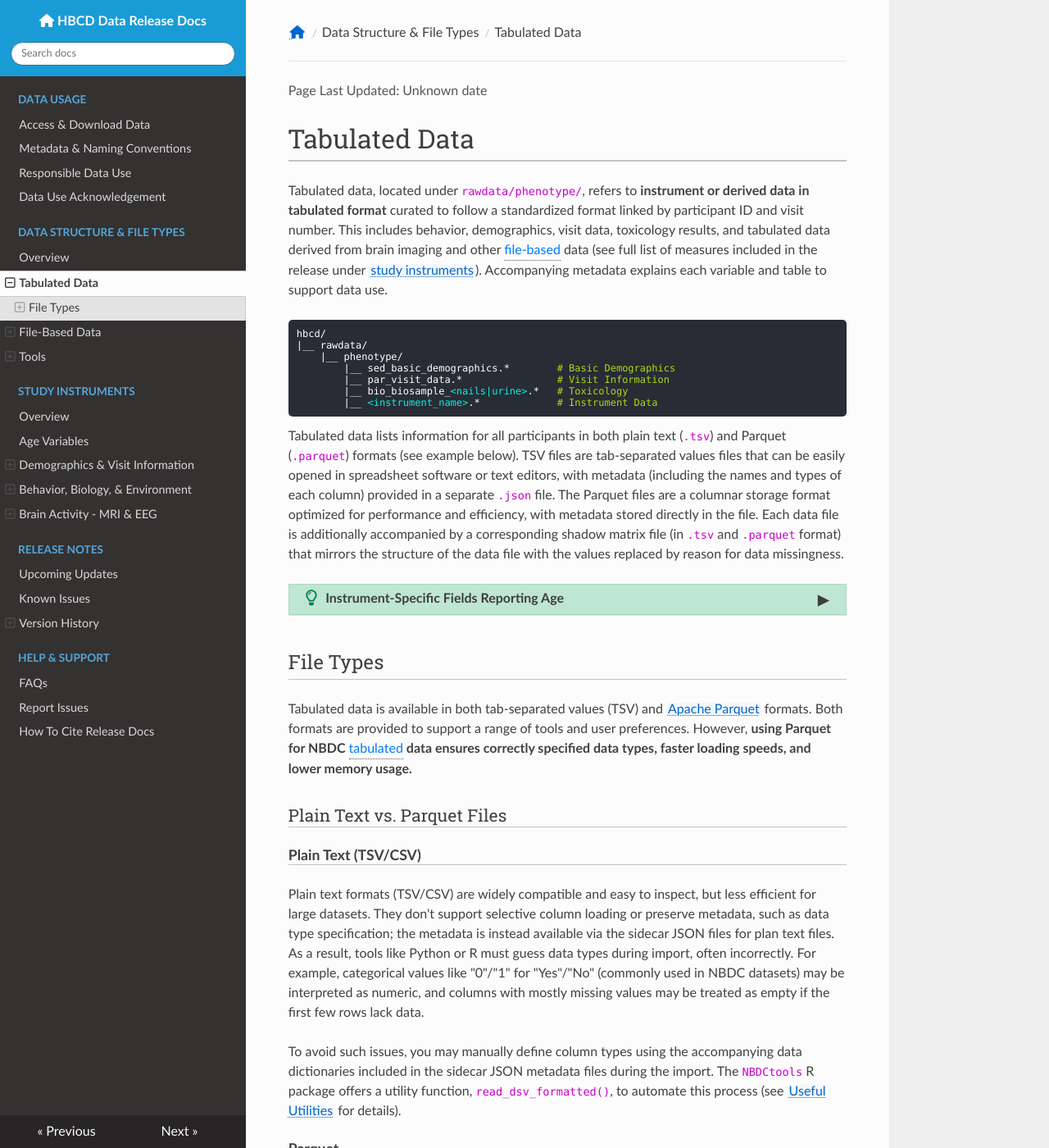
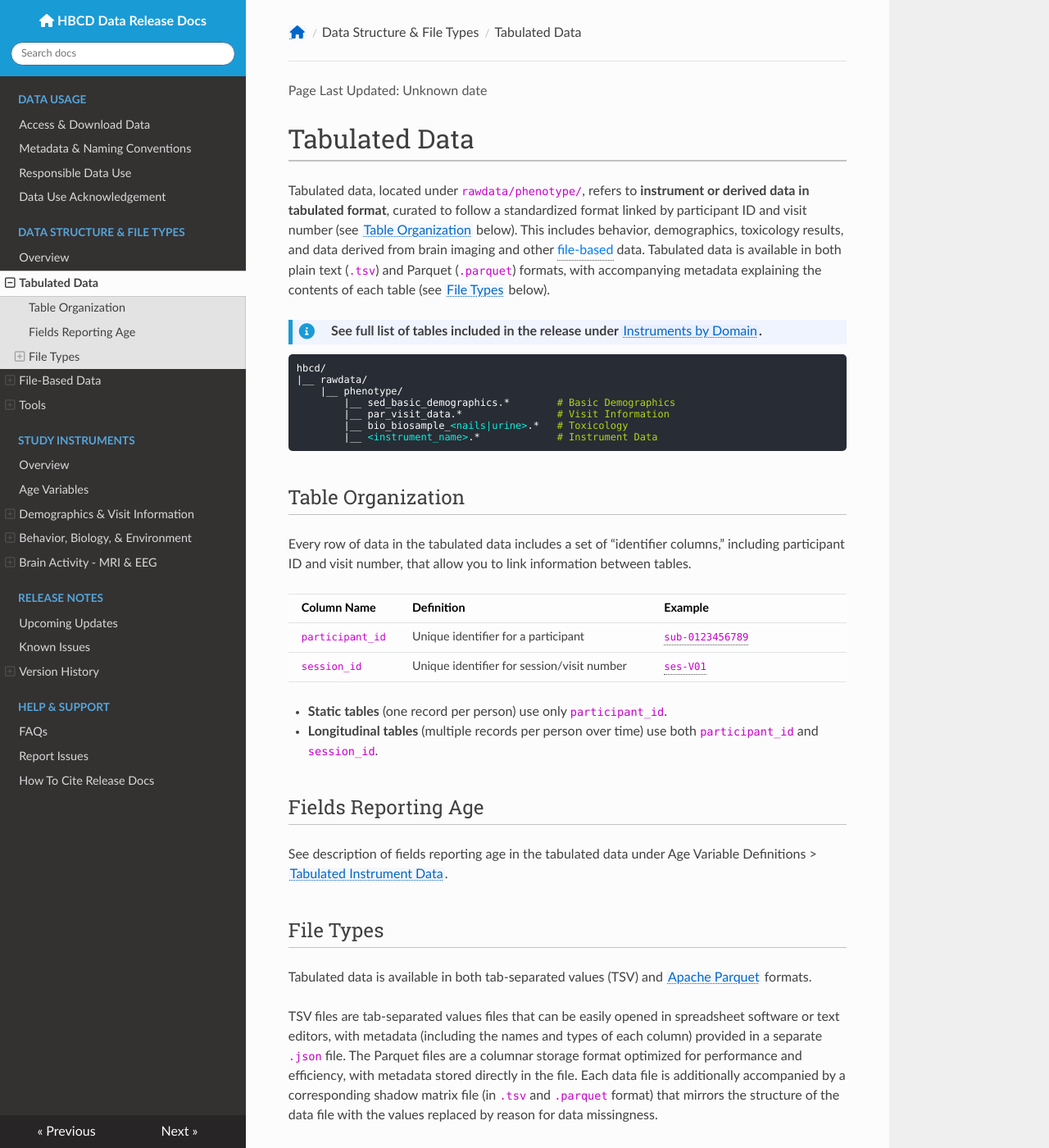
Before and after one commit to nbdc-datahub/hbcd-docs, an MkDocs documentation site: the page built from docs/datacuration/phenotypes.md, in a window 1280 px wide and 1400 px high. Shown: the whole window at 82% size. Built offline with MkDocs 1.6.1, drawn with Linux system fonts in a browser that asks for light colours; nearby versions of some CDN libraries; some of the changed text lies outside the part shown.

Commit message:
remove redundant info boxes for age definitions and also add new section under tabulated data describing identifier columns

```diff
--- a/docs/datacuration/phenotypes.md
+++ b/docs/datacuration/phenotypes.md
@@ -1,6 +1,13 @@
 # Tabulated Data
 
-Tabulated data, located under `rawdata/phenotype/`, refers to **instrument or derived data in tabulated format** curated to follow a standardized format linked by participant ID and visit number. This includes behavior, demographics, visit data, toxicology results, and tabulated data derived from brain imaging and other <span class="tooltip">file-based<span class="tooltiptext">imaging and biosignal data<br>(varied formats)</span></span> data (see full list of measures included in the release under [study instruments](../instruments/index.md)). Accompanying metadata explains each variable and table to support data use.
+Tabulated data, located under `rawdata/phenotype/`, refers to **instrument or derived data in tabulated format**, curated to follow a standardized format linked by participant ID and visit number (see [Table Organization](#table-organization) below). This includes behavior, demographics, toxicology results, and data derived from brain imaging and other <span class="tooltip">file-based<span class="tooltiptext">imaging and biosignal data<br>(varied formats)</span></span> data. Tabulated data is available in both plain text (`.tsv`) and Parquet (`.parquet`) formats, with accompanying metadata explaining the contents of each table (see [File Types](#file-types) below).
+
+<div class="notification-banner static-banner">
+  <span class="emoji"><i class="fa-solid fa-circle-info"></i></span>
+  <span class="text">
+     See full list of tables included in the release under <a href="../../instruments/#instruments-by-domain" target="_blank">Instruments by Domain</a>.
+  </span>
+</div>
 
 <pre class="folder-tree">
 hbcd/
@@ -12,35 +19,45 @@ hbcd/
         |__ <span class="placeholder">&lt;instrument_name&gt;</span>.*             <span class="hashtag"># Instrument Data</span>
 </pre>
 
-Tabulated data lists information for all participants in both plain text (`.tsv`) and Parquet (`.parquet`) formats (see example below). TSV files are tab-separated values files that can be easily opened in spreadsheet software or text editors, with metadata (including the names and types of each column) provided in a separate `.json` file. The Parquet files are a columnar storage format optimized for performance and efficiency, with metadata stored directly in the file. Each data file is additionally accompanied by a corresponding shadow matrix file (in `.tsv` and `.parquet` format) that mirrors the structure of the data file with the values replaced by reason for data missingness.
+## Table Organization
 
-<p>
-<div id="instrument-age" class="notification-banner" onclick="toggleCollapse(this)">
-  <span class="emoji"><i class="fa-regular fa-lightbulb"></i></span>
-    <span class="text-with-link">
-    <span class="text">Instrument-Specific Fields Reporting Age</span>
-    <a class="anchor-link" href="#instrument-age" title="Copy link">
-    <i class="fa-solid fa-link"></i>
-    </a>
-    </span>
-  <span class="arrow">▸</span>
-</div>
-<div class="notification-collapsible-content">
-<p><i>See the <a href="../../instruments/agevariables">Age Variable Definitions</a> section for a summary of all age-related variables across the release, as well as the information summarized in table format <a href="../../instruments/agevariables/#tabulated-instrument-data">here</a>.</i></p>
-<b>Gestational Age at Administration</b> (<code>&lt;instrument_name&gt;_gestational_age</code>): 'GAA' is the time from the first day of the birth parent’s last menstrual period (LMP), estimated as EDD minus 280 days, to the instrument administration date. GAA is given in whole weeks, rounded down, for only the V01 visit. For a given participant, GAA typically varies by no more than 4 weeks across protocol elements except in cases where protocol exceptions were granted.
-<br>
-<br>
-<b>Chronological Age at Administration</b> (<code>&lt;instrument_name&gt;_candidate_age</code>): Reported in years (to three decimal places), chronological age is the time from birth (with the birthdate jittered up to 7 days to mitigate identification risks) to the date of instrument administration (for V02 onward). It is calculated by dividing the total days elapsed (rounded down) by 365.25. Reporting in years, rather than months, ensures consistency across developmental stages (e.g., toddlerhood, childhood), while three-decimal precision compensates for birthdate adjustments, yielding values closer to actual age.
-<br>
-<br>
-<b>Adjusted Chronological Age at Administration</b> (<code>&lt;instrument_name&gt;_adjusted_age</code>): 'ACAA' is the time elapsed between the estimated date of delivery (EDD) and date of instrument administration (for V02 onward), reported in whole weeks rounded down to the nearest week.
-<br>
-<br>
-</div>
-</p>
+Every row of data in the tabulated data includes a set of “identifier columns,” including participant ID and visit number, that allow you to link information between tables.
+
+<table class="table-no-vertical-lines" style="width: 100%; border-collapse: collapse; table-layout: fixed;">
+<thead>
+  <th style="width: 10%;">Column Name</th>
+  <th style="width: 45%;">Definition</th>
+  <th style="width: 35%;">Example</th>
+</thead>
+<tbody>
+<tr>
+  <td><b><code>participant_id</code></b></td>
+  <td style="word-wrap: break-word; white-space: normal;">Unique identifier for a participant</td>
+  <td><span class="tooltip"><code>sub-0123456789</code></td>
+</tr>
+<tr>
+  <td><b><code>session_id</code></b></td>
+  <td style="word-wrap: break-word; white-space: normal;">Unique identifier for session/visit number</td>
+  <td><span class="tooltip"><code>ses-V01</code></td>
+</tr>
+</tbody>
+</table>
+
+ - **Static tables** (one record per person) use only `participant_id`.
+ - **Longitudinal tables** (multiple records per person over time) use both `participant_id` and `session_id`.
+
+## Fields Reporting Age
+
+See description of fields reporting age in the tabulated data under Age Variable Definitions > <a href="../../instruments/agevariables/#tabulated-instrument-data" target="_blank">Tabulated Instrument Data</a>.
+
 
 ## File Types
-Tabulated data is available in both tab-separated values (TSV) and [Apache Parquet](https://parquet.apache.org/) formats. Both formats are provided to support a range of tools and user preferences. However, **using Parquet for NBDC <span class="tooltip">tabulated<span class="tooltiptext">instrument and derived data<br>(tabulated format)</span></span> data ensures correctly specified data types, faster loading speeds, and lower memory usage.**
+
+Tabulated data is available in both tab-separated values (TSV) and [Apache Parquet](https://parquet.apache.org/) formats.
+
+TSV files are tab-separated values files that can be easily opened in spreadsheet software or text editors, with metadata (including the names and types of each column) provided in a separate `.json` file. The Parquet files are a columnar storage format optimized for performance and efficiency, with metadata stored directly in the file. Each data file is additionally accompanied by a corresponding shadow matrix file (in `.tsv` and `.parquet` format) that mirrors the structure of the data file with the values replaced by reason for data missingness.
+
+Both formats are provided to support a range of tools and user preferences. However, **using Parquet for NBDC <span class="tooltip">tabulated<span class="tooltiptext">instrument and derived data<br>(tabulated format)</span></span> data ensures correctly specified data types, faster loading speeds, and lower memory usage.**
 
 ### Plain Text vs. Parquet Files
 #### Plain Text (TSV/CSV)
```
Also changed, not shown: docs/datacuration/rawbids.md (+4 -24 lines), docs/help/faq.md (+1 -1 lines), docs/instruments/agevariables.md (+2 -2 lines).
